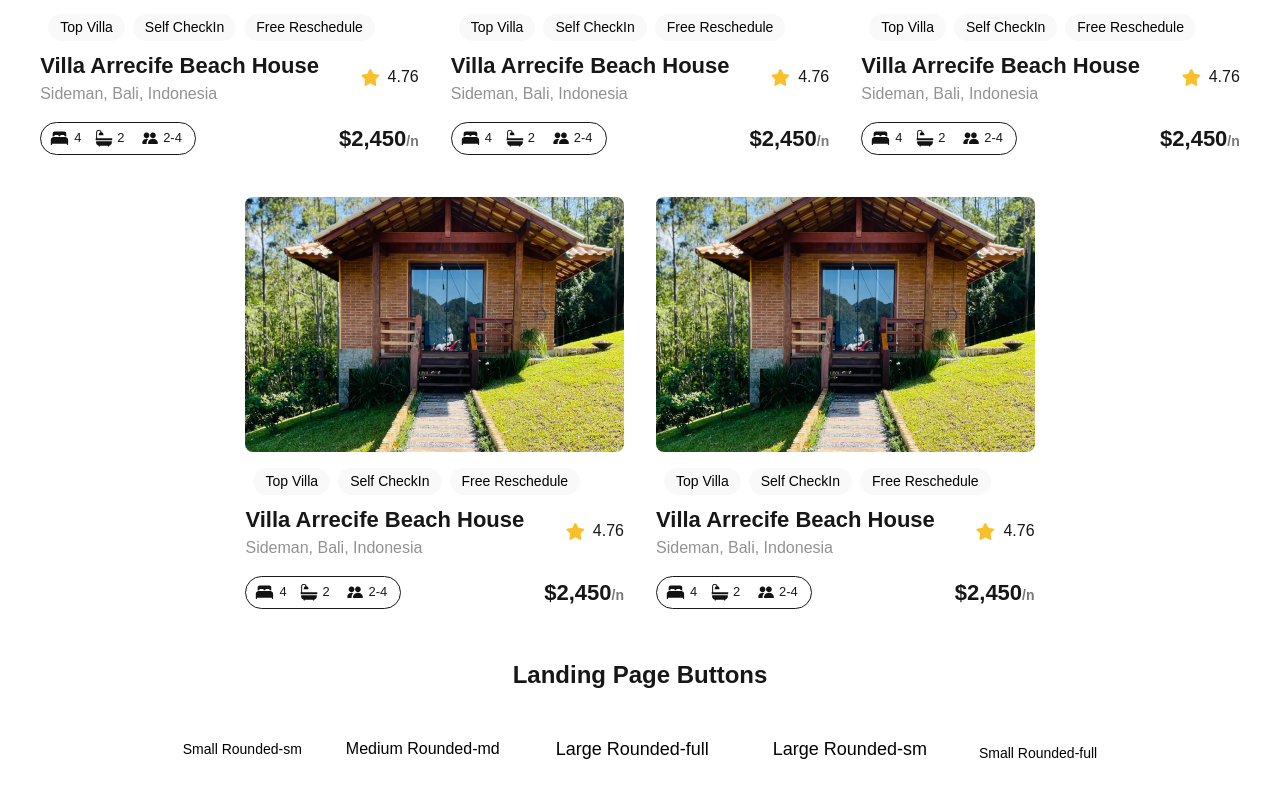
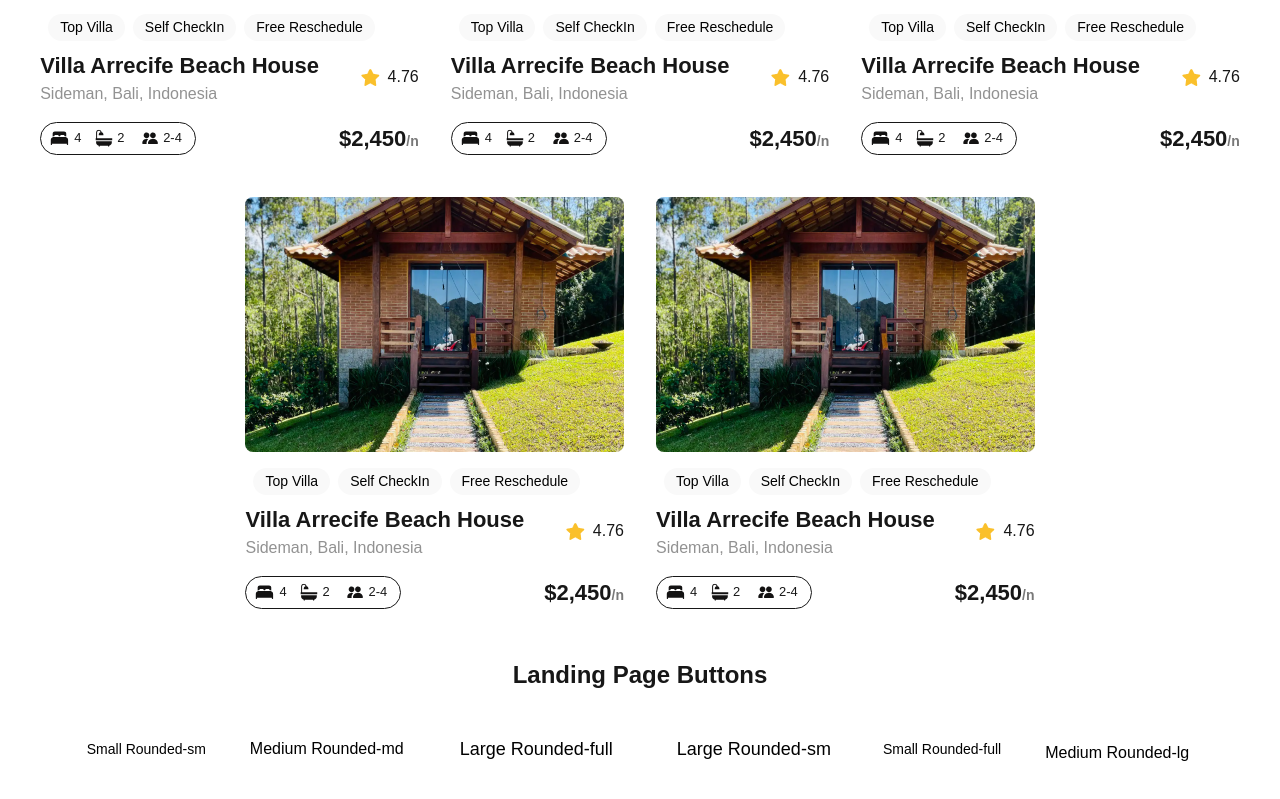
Before and after one commit to Hillary-Robert/alx-project-0x00-setup, a Next.js app in the folder alx-project-0x00/: page /landing in a window 1280 px wide. Shown: the part 771-1570 px from the top of the page. Built offline with nearby package versions, Linux system fonts and the light colour scheme.

Commit message:
Advanced Task

```diff
--- a/alx-project-0x00/pages/landing.tsx
+++ b/alx-project-0x00/pages/landing.tsx
@@ -1,6 +1,6 @@
 import React from "react";
 import Card from "@/components/Card";
-import Button from "../components/Button";
+import Button from "@/components/Button";
 
 const Landing: React.FC = () => {
   return (
@@ -17,6 +17,8 @@
           <Button title="Large Rounded-full" styles="text-lg px-6 py-3 rounded-full" />
           <Button title="Large Rounded-sm" styles="text-lg px-6 py-3 rounded-sm" />
           <Button title="Small Rounded-full" styles="text-sm px-3 py-1 rounded-full" />
+          <Button title="Medium Rounded-lg" styles="text-base px-4 py-2 rounded-lg" />
+
         </div>
       </div>
     </div>
```
